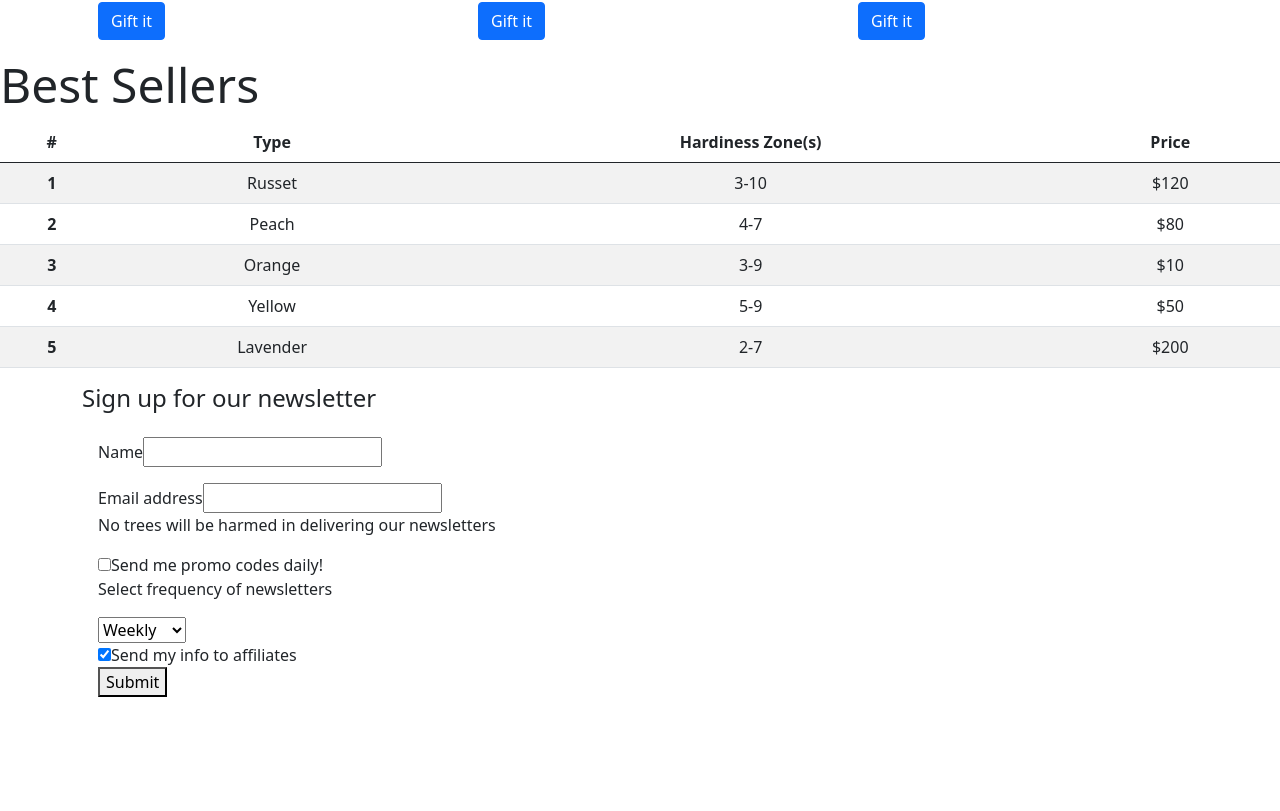
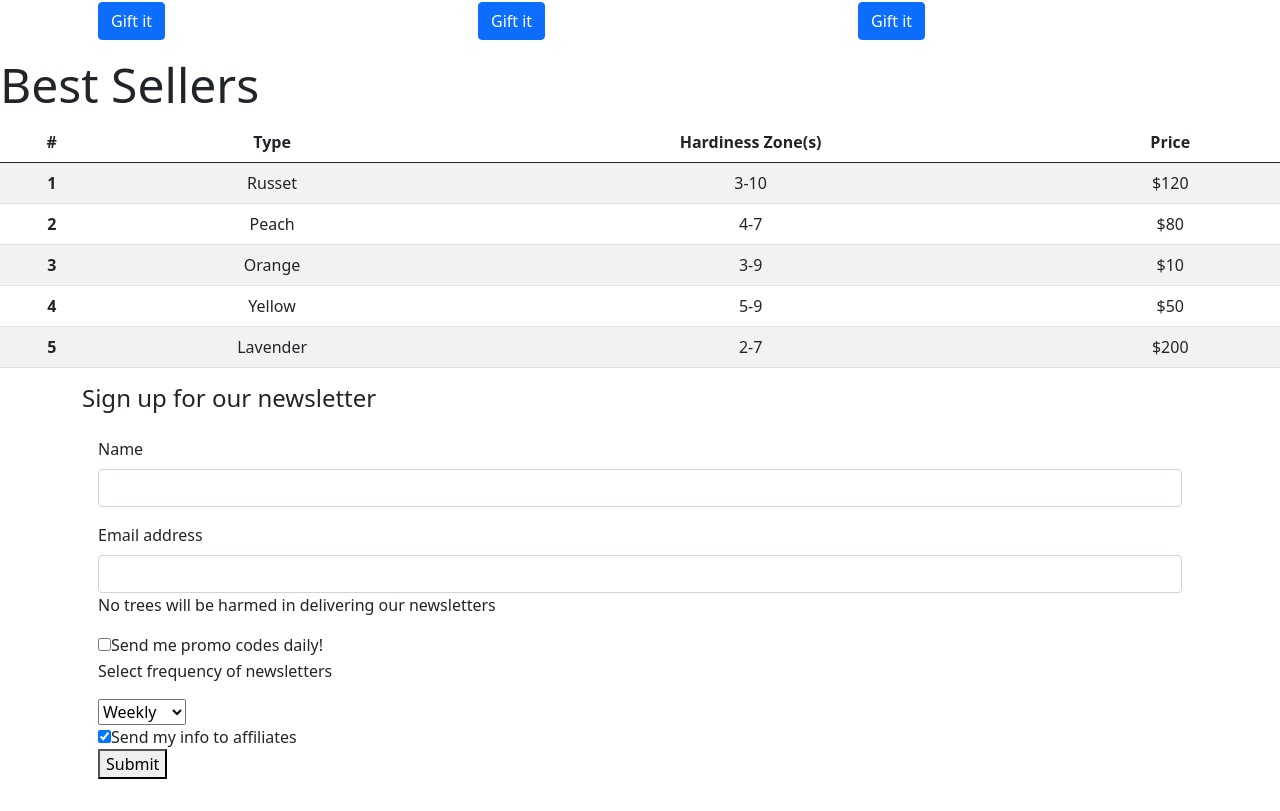
Before and after one commit to amber-king/starter-intro-to-bootstrap-w-react, a React (Create React App) app: page / in a window 1280 px wide. Shown: the part 551-1362 px from the top of the page. Before the commit the page ends 1280 px from the top, so only its background shows below. Built offline with nearby package versions, Linux system fonts and the light colour scheme.

Commit message:
addded changes to text input section in the newsletterform.js

```diff
--- a/src/Components/NewsletterForm.js
+++ b/src/Components/NewsletterForm.js
@@ -14,6 +14,7 @@ export default function NewsletterForm() {
             // * Notes from the reading on these settings
             // mb is short for margin-bottom. There are others like mt for margin-top, ml - left, mr -right, mx - left and right (x-axis), my - top and bottom (y-axis).
 // In mb-3, The value is a multiplier. So if the default margin is 1em, this will multiply the spacer value by 1.
+// https://github.com/9-3-pursuit/unit-react/tree/main/intro-to-bootstrap-w-react/lesson-notes#newsletter-form
             <!-- ************************** --> */}
 
         <div className="mb-3">
@@ -23,22 +24,22 @@ export default function NewsletterForm() {
                 <!-- Set class form-label on label -->
                 <!-- Set class form-control on input -->
                 <!-- ************************** --> */}
-            <label htmlFor="name" className="">
+            <label htmlFor="name" className="form-label">
               Name
             </label>
-            <input type="text" className="" id="name" />
+            <input type="text" className="form-control" id="name" />
           </div>
           {/* <!-- ************************** -->
               <!-- Labels & for Text inputs -->
               <!-- Set class form-label on label -->
               <!-- Set class form-control on div -->
               <!-- ************************** --> */}
-          <label htmlFor="exampleInputEmail1" className="">
+          <label htmlFor="exampleInputEmail1" className="form-label">
             Email address
           </label>
           <input
             type="email"
-            className=""
+            className="form-control"
             id="exampleInputEmail1"
             aria-describedby="emailHelp"
           />
@@ -55,7 +56,7 @@ export default function NewsletterForm() {
             <!-- ************************** --> */}
 
         <div className="">
-          <input type="checkbox" className="" id="exampleCheck1" />
+          <input type="checkbox" className="form-label" id="exampleCheck1" />
           <label className="" htmlFor="exampleCheck1">
             Send me promo codes daily!
           </label>
```
